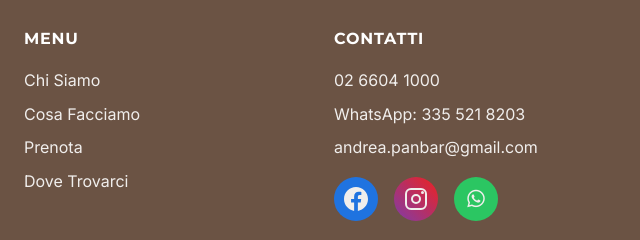
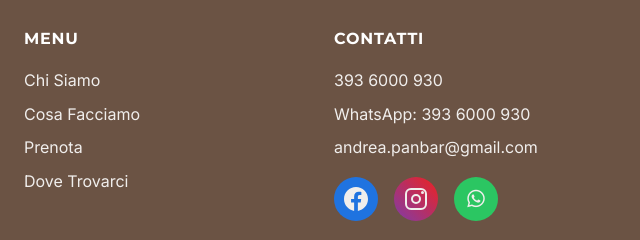
Before and after one commit to todaagency2026-star/pasticceria-andrea, a website: page index.html in a window 1280 px wide. Shown: the part 9917-10157 px from the top of the page, 326-966 px from the left. Drawn offline with Linux system fonts and the light colour scheme.

Commit message:
Update phone number to 3936000930
- Changed footer phone number from 02 6604 1000 to 393 6000 930
- Updated WhatsApp contact in footer to 393 6000 930
- Updated WhatsApp link in social icons to use new number
- All contact methods now point to the new phone number

```diff
--- a/index.html
+++ b/index.html
@@ -2049,8 +2049,8 @@ footer{
             <div class="footer-col">
                 <h4>Contatti</h4>
                 <ul>
-                    <li><a href="tel:0266041000">02 6604 1000</a></li>
-                    <li><a href="https://wa.me/393355218203" target="_blank">WhatsApp: 335 521 8203</a></li>
+                    <li><a href="tel:3936000930">393 6000 930</a></li>
+                    <li><a href="https://wa.me/3936000930" target="_blank">WhatsApp: 393 6000 930</a></li>
                     <li><a href="mailto:andrea.panbar@gmail.com">andrea.panbar@gmail.com</a></li>
                 </ul>
                 <div class="footer-social" style="margin-top:16px;display:flex;gap:16px">
@@ -2069,7 +2069,7 @@ footer{
                         </svg>
                     </a>
                     <!-- WhatsApp -->
-                    <a href="https://wa.me/393355218203" target="_blank" class="social-icon" title="WhatsApp" style="display:flex;align-items:center;justify-content:center;width:44px;height:44px;border-radius:50%;background:#25D366;color:#fff;transition:all .3s">
+                    <a href="https://wa.me/3936000930" target="_blank" class="social-icon" title="WhatsApp" style="display:flex;align-items:center;justify-content:center;width:44px;height:44px;border-radius:50%;background:#25D366;color:#fff;transition:all .3s">
                         <i class="fab fa-whatsapp" style="font-size:20px"></i>
                     </a>
                 </div>
```
